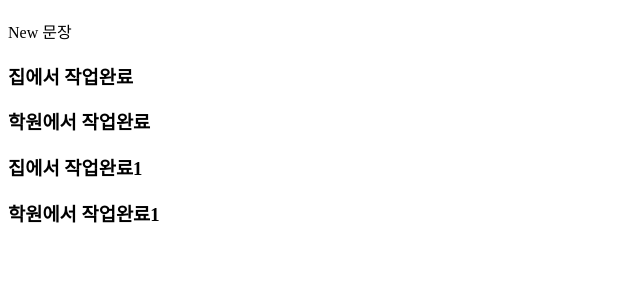
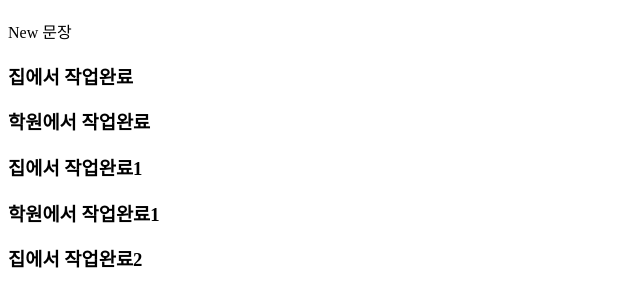
Before and after one commit to chldnwjd1234/git-test-251016-uj, a plain HTML site: page index.html in a window 1280 px wide. Shown: the part 61-368 px from the top of the page, without its empty margins (0-640 px from the left). Drawn offline with Linux system fonts and the light colour scheme.

Commit message:
home_finsh_2

```diff
--- a/index.html
+++ b/index.html
@@ -13,5 +13,6 @@
      <h3>학원에서 작업완료</h3>
      <h3>집에서 작업완료1</h3>
      <h3>학원에서 작업완료1</h3>
+     <h3>집에서 작업완료2</h3>
 </body>
 </html>
```
